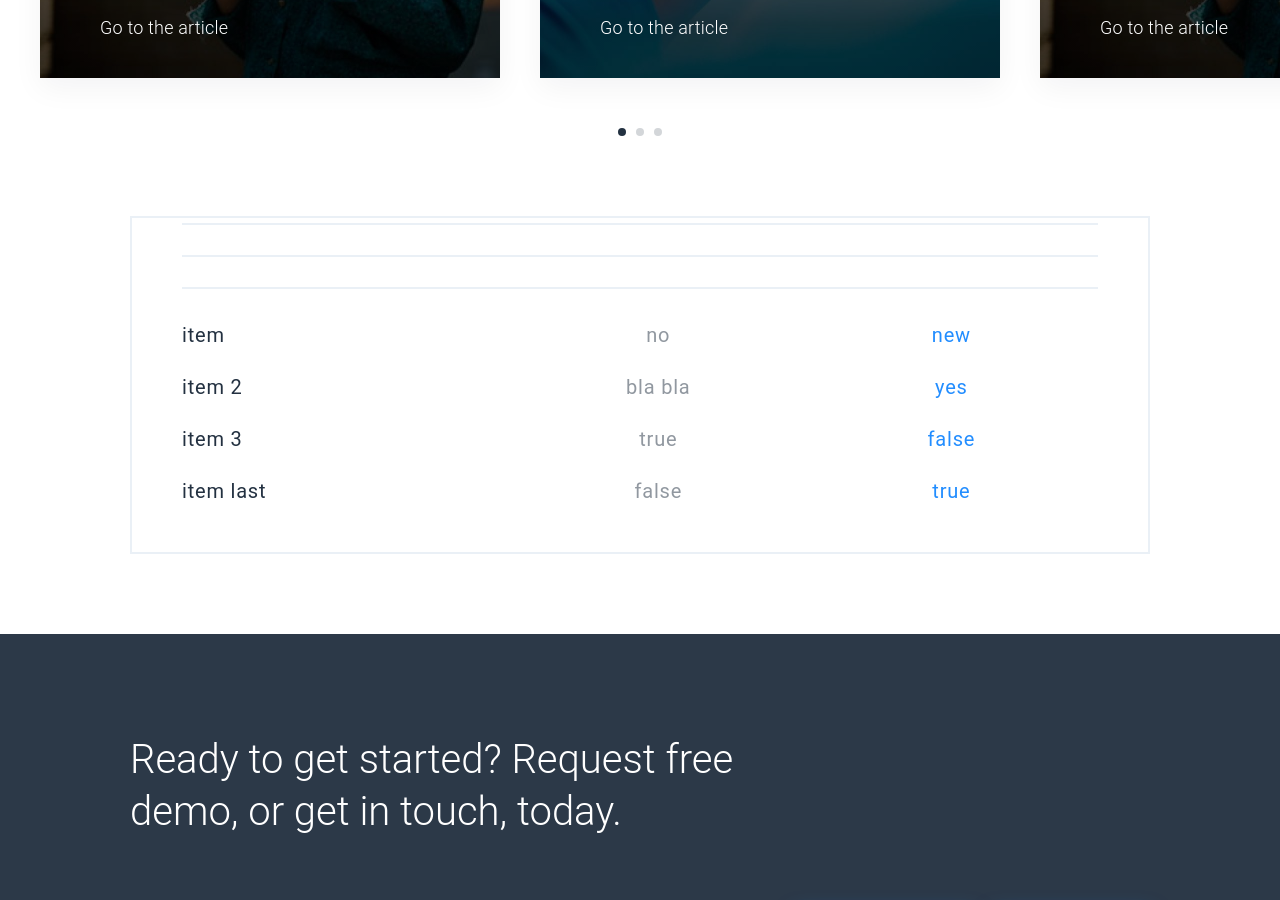
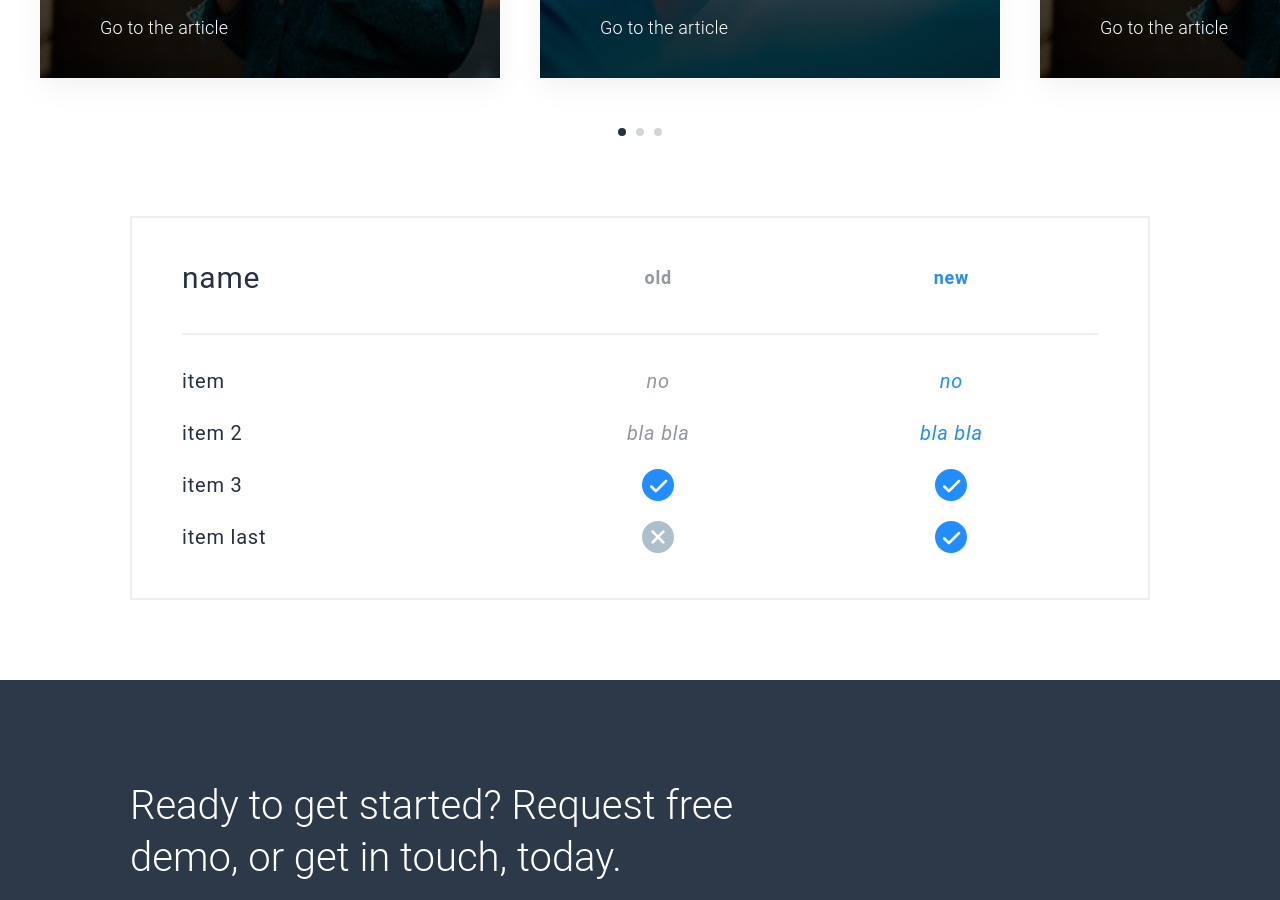
Before and after one commit to keboola/website, a Jekyll site: the page built from _product/index.md, in a window 1280 px wide and 900 px high, scrolled down 2030 px. Built offline with Jekyll 4.4.1, drawn with Linux system fonts in a browser that asks for light colours; nearby versions of some CDN libraries.

Commit message:
table list edit

```diff
--- a/_includes/block-article-list-table.html
+++ b/_includes/block-article-list-table.html
@@ -1,25 +1,29 @@
 <article class="comparison-table"><div class="in">
 	<div class="comparison-table-content">
-		{% for tablehead in section.tablehead %}
+
 			<div class="comparison-table-head">
-				<div class="comparison-table-name">{{ tablehead.name }}</div>
-				<div class="comparison-table-value">{{ tablehead.valueold }}</div>
-				<div class="comparison-table-value comparison-table-value-blue">{{ tablehead.valuenew }}</div>
+				<div class="comparison-table-name">{{ section.tablehead.name }}</div>
+				<div class="comparison-table-value">{{ section.tablehead.valueold }}</div>
+				<div class="comparison-table-value comparison-table-value-blue">{{ section.tablehead.valuenew }}</div>
 			</div>
-		{% endfor %}
+
 		{% for tablerow in section.tablerow %}
 			<div class="comparison-table-item">
 				<div class="comparison-table-name">{{ tablerow.name }}</div>
 				<div class="comparison-table-value">
-					{% if tablerow.valueold == false %}
+					{% if tablerow.valueold == 'false' %}
+						<i class="ico-{{ tablerow.valueold }}">{{ tablerow.valueold }}</i>
+					{% else if tablerow.valueold == 'true' %}
 						<i class="ico-{{ tablerow.valueold }}">{{ tablerow.valueold }}</i>
 					{% else %}
 						{{ tablerow.valueold }}
 					{% endif %}
 				</div>
 				<div class="comparison-table-value comparison-table-value-blue">
-					{% if tablerow.valuenew == true %}
+					{% if tablerow.valuenew == 'true' %}
 						<i class="ico-{{ tablerow.valuenew }}">{{ tablerow.valuenew }}</i>
+					{% else if tablerow.valueold == 'false' %}
+						<i class="ico-{{ tablerow.valueold }}">{{ tablerow.valueold }}</i>
 					{% else %}
 						{{ tablerow.valuenew }}
 					{% endif %}
```
